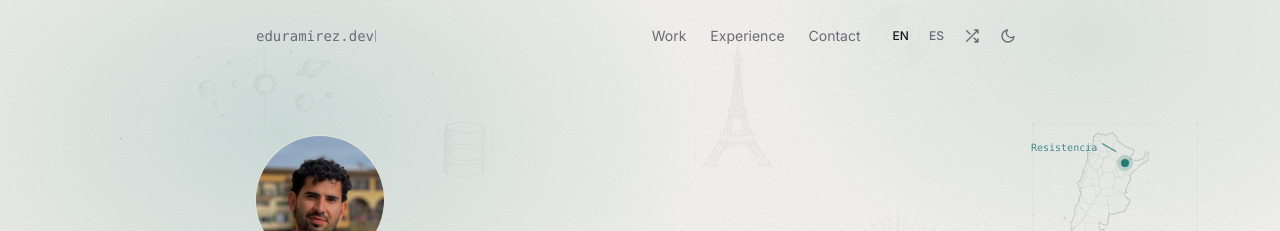
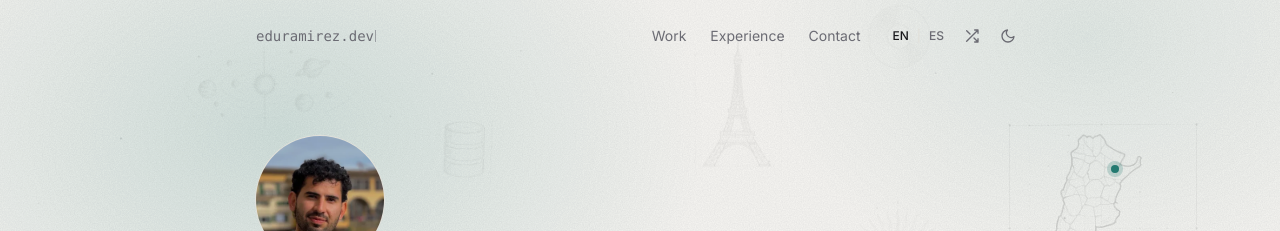
Before and after one commit to deadour/portfolio, a React (Vite) app: page / in a window 1280 px wide. Shown: the top 231 px of the page. Built offline with nearby package versions, Linux system fonts and the light colour scheme.

Commit message:
Use a tooltip for the home marker and enlarge the hero map

```diff
--- a/src/components/hero/Sketches.tsx
+++ b/src/components/hero/Sketches.tsx
@@ -35,9 +35,10 @@ function layout(W: number, H: number, picks: Set<string>): Placed[] {
   const colHalf = Math.min(W, 52 * rem) / 2
   const inColumn = (r: Rect) => r.x + r.w > W / 2 - colHalf && r.x < W / 2 + colHalf
 
-  const mapW = MAP.size * rem * scale
+  // On phones the map shrinks a bit more so the gap beside the portrait still fits a drawing.
+  const mapW = MAP.size * rem * (mobile ? 0.6 : 1)
   const mapH = (mapW * MAP.h) / MAP.w
-  const mapRect = { x: W - mapW - Math.max(16, W * 0.06), y: H * (mobile ? 0.08 : 0.16), w: mapW, h: mapH }
+  const mapRect = { x: W - mapW - Math.max(16, W * 0.06), y: mobile ? 5 * rem : H * 0.16, w: mapW, h: mapH }
   const placed: Placed[] = [
     { src: MAP.src, x: mapRect.x, y: mapRect.y, w: mapW, opacity: 0.13, animation: '', duration: 0, home: true },
   ]
@@ -75,7 +76,7 @@ function layout(W: number, H: number, picks: Set<string>): Placed[] {
   const queue = shuffle(pool)
   // On phones the gap between the portrait and the map, above the name, always gets one drawing.
   if (mobile) {
-    const gap = { x0: Math.min(W * 0.38, 9 * rem), x1: mapRect.x, y0: 4.5 * rem, y1: 15 * rem }
+    const gap = { x0: Math.min(W * 0.33, 7.5 * rem), x1: mapRect.x, y0: 4.5 * rem, y1: 15 * rem }
     const index = queue.findIndex((asset) => place(asset, gap, true))
     if (index >= 0) queue.splice(index, 1)
   }
@@ -124,13 +125,13 @@ export default function HeroSketches({ className = '' }: { className?: string })
           >
             <img src={s.src} alt="" decoding="async" className="block w-full hero-sketch" style={{ opacity: `calc(${s.opacity.toFixed(3)} * var(--sketch-boost, 1))` }} />
             {s.home && (
-              // Accent dot on Resistencia plus a small blueprint-style label pointing at it.
-              <span className="absolute" style={{ left: `${HOME.x * 100}%`, top: `${HOME.y * 100}%` }}>
-                <span className="hero-home absolute size-2 -translate-1/2 rounded-full bg-accent" />
-                <span className="hero-home-label absolute right-2 bottom-2 flex items-center gap-1 font-mono text-[10px] whitespace-nowrap text-accent">
-                  Resistencia
-                  <span aria-hidden="true" className="block h-px w-4 rotate-[30deg] bg-current" />
-                </span>
+              // Accent dot on Resistencia; the name shows as a tooltip on hover (larger invisible hit area).
+              <span
+                title="Resistencia, Chaco"
+                className="absolute grid size-6 -translate-1/2 place-items-center"
+                style={{ left: `${HOME.x * 100}%`, top: `${HOME.y * 100}%` }}
+              >
+                <span className="hero-home size-2 rounded-full bg-accent" />
               </span>
             )}
           </div>
--- a/src/components/hero/sketchAssets.ts
+++ b/src/components/hero/sketchAssets.ts
@@ -61,7 +61,7 @@ import calamaro from '../../assets/hero-sketches/calamaro.webp'
 
 export type Asset = { src: string; w: number; h: number; size: number; dense?: boolean }
 
-export const MAP: Asset = { src: argentina, w: 226, h: 245, size: 11 }
+export const MAP: Asset = { src: argentina, w: 226, h: 245, size: 12.5 }
 
 export const SKETCHES = {
   eiffel: { src: eiffel, w: 200, h: 282, size: 6 },
--- a/src/index.css
+++ b/src/index.css
@@ -195,9 +195,6 @@
 .hero-home {
   box-shadow: 0 0 0 4px color-mix(in srgb, var(--accent) 22%, transparent);
   opacity: 0.9;
-}
-.hero-home-label {
-  opacity: 0.75;
 }
 
 /* Shuffle button: the sketch layers fade out, swap and fade back in. */
```
